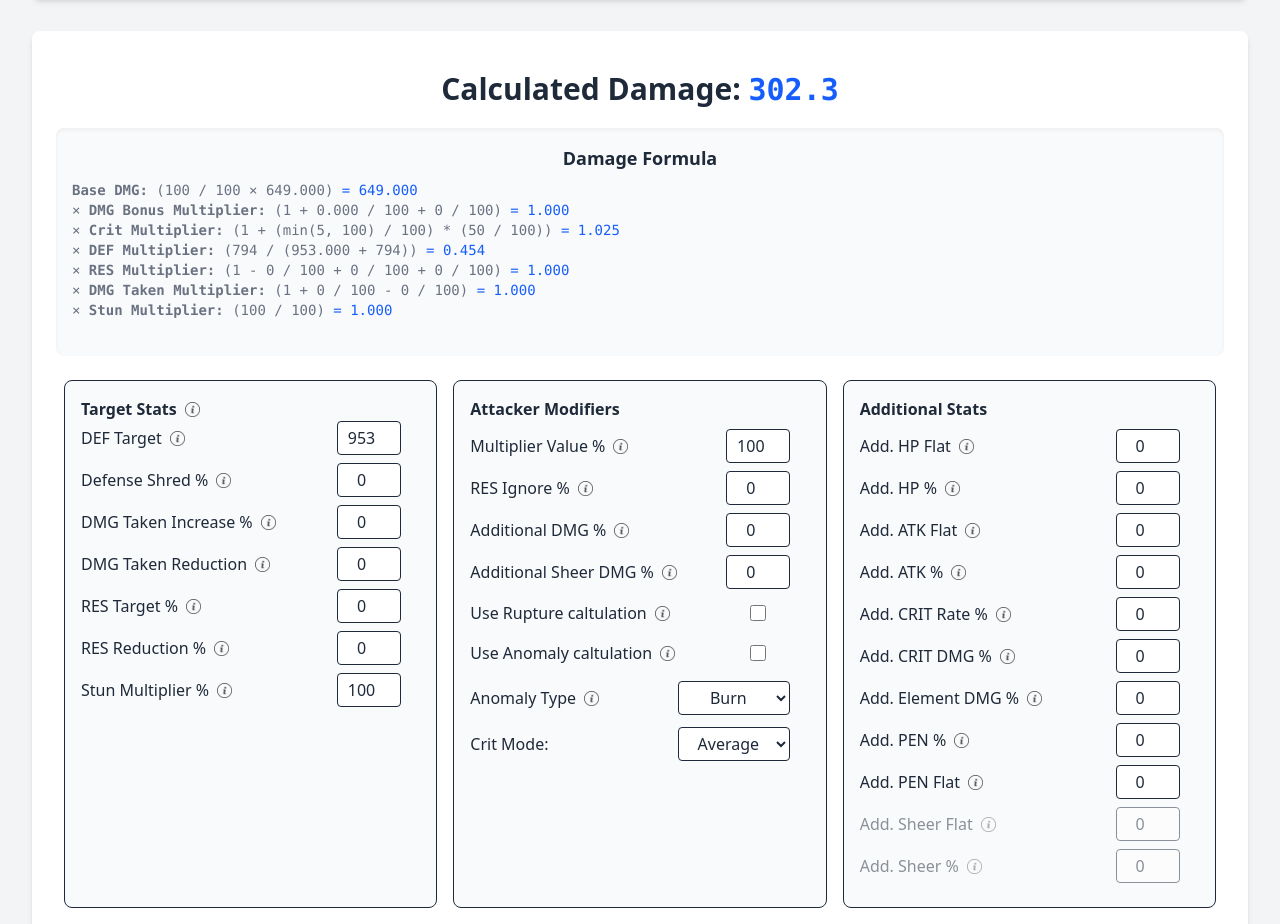
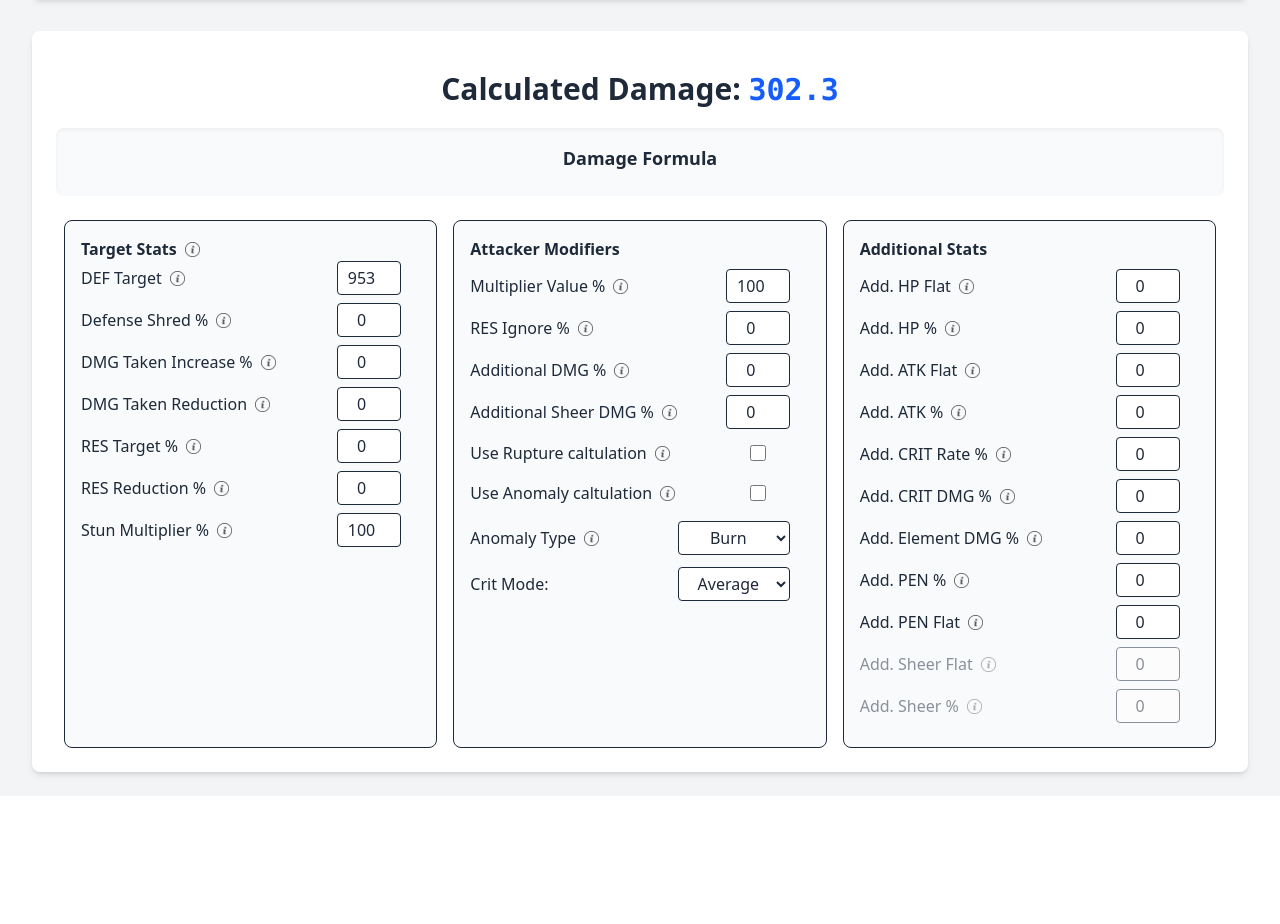
Before and after one commit to gigachadthegreat/zzzstatcalculator, a React (Vite) app: page / in a window 1280 px wide. Shown: the part 1361-2285 px from the top of the page. After the commit the page ends 2157 px from the top, so only its background shows below. Built offline with nearby package versions, Linux system fonts and the light colour scheme.

Commit message:
feat: makes damage formula collapsable

```diff
--- a/src/components/DamageCalculator.tsx
+++ b/src/components/DamageCalculator.tsx
@@ -1,3 +1,4 @@
+import { useState } from "react";
 import { type Stats, levelFactorAttacker, AnomalyMultipliers } from "../constants/types";
 // import LabelWithInfo from "./LabelWithInfo";
 import infoIcon from "../assets/info-icon.png";
@@ -172,6 +173,8 @@ function DamageCalculator({
     // characterLevel: number;
     // setCharacterLevel: (value: number) => void;
 }) {
+    const [isFormulaVisible, setIsFormulaVisible] = useState(false);
+
     // Character Stats
     const modifiedStats: Stats | null = calculatedStats
         ? {
@@ -419,9 +422,15 @@ function DamageCalculator({
                     Calculated Damage: <span className="font-mono text-blue-600">{calculatedDamage.toFixed(1)}</span>
                 </div>
             </div>
-            <div className="mt-4 text-center mb-6 p-4 bg-gray-50 rounded-lg shadow-inner">
-                <h4 className="text-lg font-bold mb-2">Damage Formula</h4>
-                <div className="font-mono text-sm text-left">{getFormula()}</div>
+            <div className="mt-4 mb-6 p-4 bg-gray-50 rounded-lg shadow-inner hover:bg-gray-300 hover:cursor-pointer transition-all duration-100">
+                <h4 className="text-lg font-bold mb-2 cursor-pointer" onClick={() => setIsFormulaVisible(!isFormulaVisible)}>
+                    <span className="text-center block">Damage Formula</span>
+                </h4>
+                <div
+                    className={`transition-all duration-500 ease-in-out overflow-hidden ${isFormulaVisible ? "max-h-[1000px] opacity-100" : "max-h-0 opacity-0"}`}
+                >
+                    <div className="font-mono text-sm text-left pt-2">{getFormula()}</div>
+                </div>
             </div>
 
             <div className="flex justify-between ">
```
